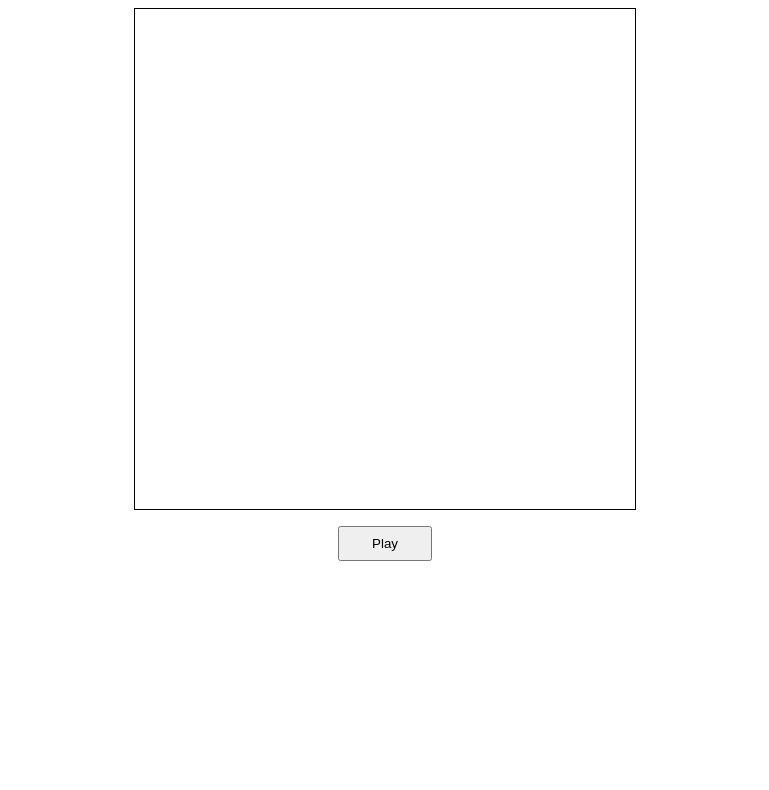
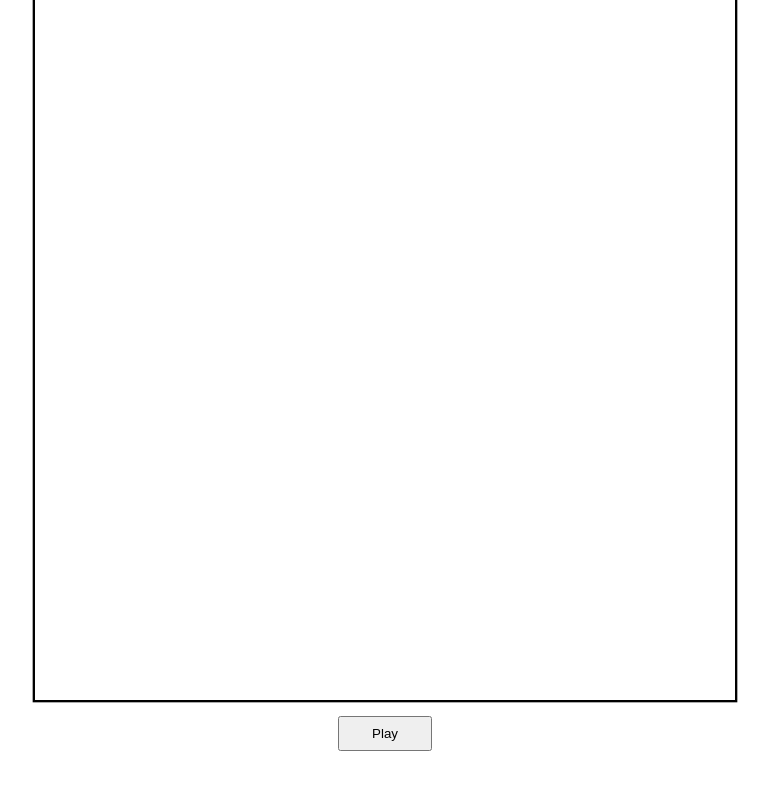
Before and after one commit to andreasnilssondev/snake, a website built with Vite: page index.html in a window 1280 px wide. Shown: the whole page, without its empty margins (255-1024 px from the left). Built offline with nearby package versions, Linux system fonts and the light colour scheme.

Commit message:
resize canvas

```diff
--- a/index.html
+++ b/index.html
@@ -7,7 +7,9 @@
     <link rel="stylesheet" href="./src/style.css">
   </head>
   <body>
-    <canvas id="canvas" width="500" height="500"></canvas>
+    <div id="canvas-container">
+      <canvas id="canvas" width="300" height="300"></canvas>
+    </div>
     <button type="button" id="play-button">Play</button>
     <script type="module" src="/src/main.ts"></script>
   </body>
--- a/src/core/canvas.ts
+++ b/src/core/canvas.ts
@@ -1,13 +1,33 @@
 import { Game } from '../types';
 
 export function getCanvas() {
-  const canvas = document.querySelector<HTMLCanvasElement>('#canvas')!;
-  canvas.width = 500;
-  canvas.height = 500;
-  return canvas;
+  return document.querySelector<HTMLCanvasElement>('#canvas')!;
+}
+
+function getCanvasContainer() {
+  return document.getElementById('canvas-container')!;
 }
 
 export function clearCanvas(game: Game) {
   const { context, canvas } = game;
   context.clearRect(0, 0, canvas.width, canvas.height);
 }
+
+export function watchCanvasSize() {
+  const canvas = getCanvas();
+  const canvasContainer = getCanvasContainer();
+  const originalSize = canvas.width;
+
+  function resizeCanvas() {
+    const maxWidth = window.innerWidth - 20;
+    const maxHeight = window.innerHeight - 100;
+    const size = Math.min(maxWidth, maxHeight);
+    canvasContainer.style.width = `${size}px`;
+    canvasContainer.style.height = `${size}px`;
+    canvas.style.transform = `scale(${size / originalSize})`;
+  }
+
+  window.addEventListener('resize', resizeCanvas);
+
+  resizeCanvas();
+}
--- a/src/main.ts
+++ b/src/main.ts
@@ -1,6 +1,9 @@
 import { loop } from './core/loop';
 import { createGame } from './core/game';
 import { playButton } from './objects/menu';
+import { watchCanvasSize } from './core/canvas';
+
+watchCanvasSize();
 
 function init() {
   const game = createGame();
--- a/src/objects/menu.ts
+++ b/src/objects/menu.ts
@@ -18,7 +18,8 @@ function hidePlayButton(game: Game) {
 
 export function drawGameOver(game: Game) {
   const { context, canvas } = game;
-  context.font = '40px Arial';
+  const fontsize = canvas.width / 12;
+  context.font = `${fontsize}px Arial`;
   context.textAlign = 'center';
   context.fillStyle = '#888';
   context.fillText('Game over', canvas.width / 2, canvas.height / 3);
--- a/src/style.css
+++ b/src/style.css
@@ -1,7 +1,22 @@
-canvas {
+* {
+  margin: 0;
+  padding: 0;
+  box-sizing: border-box;
+}
+
+body {
+  height: 100vh;
+}
+
+#canvas-container {
   display: block;
   margin: 0 auto;
-  border: 1px solid black;
+}
+
+#canvas {
+  background-color: transparent;
+  outline: 1px solid #000000;
+  transform-origin: 0 0;
 }
 
 #play-button {
```
